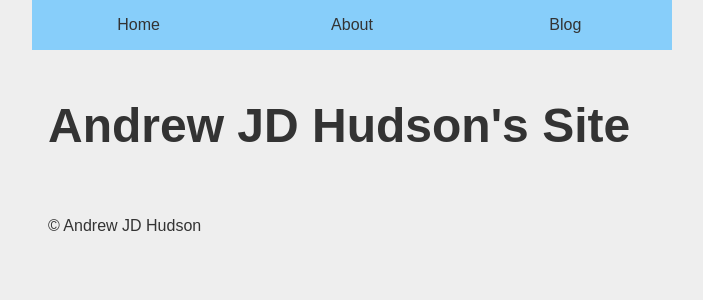
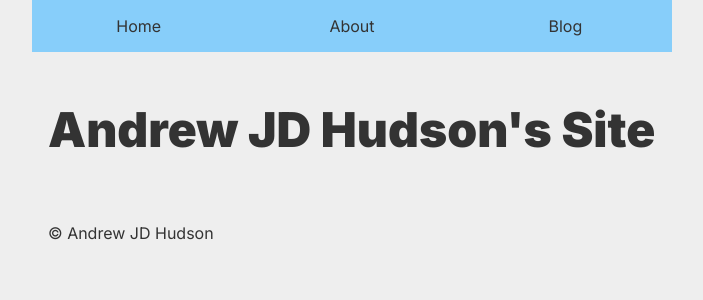
Before and after one commit to bigandy/bigandy-sveltekit, a SvelteKit app: page / in a window 1280 px wide. Shown: the top 300 px of the page, without its empty margins (288-991 px from the left). Built offline with nearby package versions, Linux system fonts and the light colour scheme.

Commit message:
remove slot, add font

```diff
--- a/package.json
+++ b/package.json
@@ -34,5 +34,8 @@
 		"vite": "5.1.2",
 		"vitest": "1.2.2"
 	},
-	"type": "module"
+	"type": "module",
+	"dependencies": {
+		"@fontsource/inter": "5.0.16"
+	}
 }
--- a/src/routes/+layout.svelte
+++ b/src/routes/+layout.svelte
@@ -1,13 +1,18 @@
 <!-- +layout.svelte -->
 <script>
+	import "@fontsource/inter/900.css";
+	import "@fontsource/inter/700.css";
+	import "@fontsource/inter"; // this is the 400 weight
 	import Header from '$components/Header.svelte';
 	import '$styles/style.scss';
+
+	const { children } = $props();
 </script>
 
 <Header />
 
 <main>
-	<slot />
+	{@render children()}
 </main>
 
 <footer>&copy; Andrew JD Hudson</footer>
--- a/src/styles/style.scss
+++ b/src/styles/style.scss
@@ -26,7 +26,7 @@ body {
 	margin: 0;
 	background: #eee;
 	color: #333;
-	font-family: sans-serif;
+	font-family: 'Inter', sans-serif;
 	overflow-y: scroll;
 }
 
@@ -46,10 +46,11 @@ header a {
 
 h1 {
 	font-size: 3rem;
+	font-weight: 900;
 }
 
-:where(h1, h2, h3) {
-	font-weight: bold;
+:where(h2, h3) {
+	font-weight: 700;
 }
 
 a {
```
Also changed, not shown: 1 other file (tests, documents, lock files or other folders).
